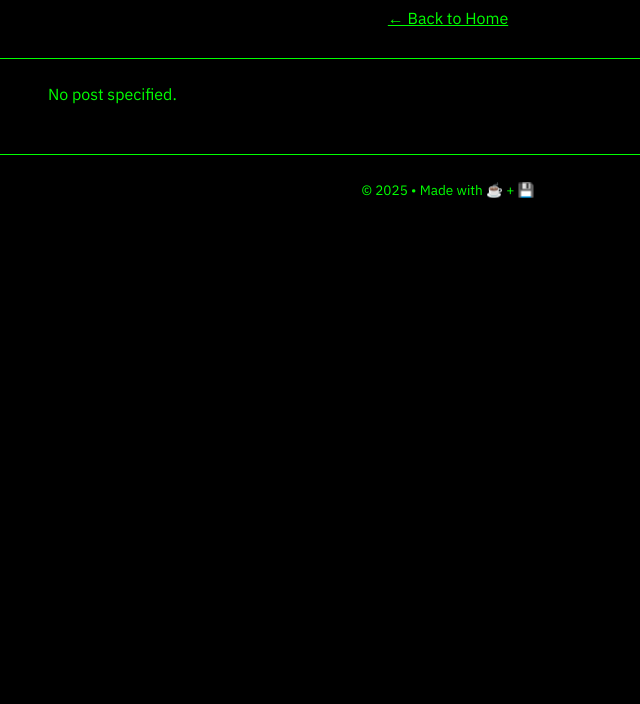
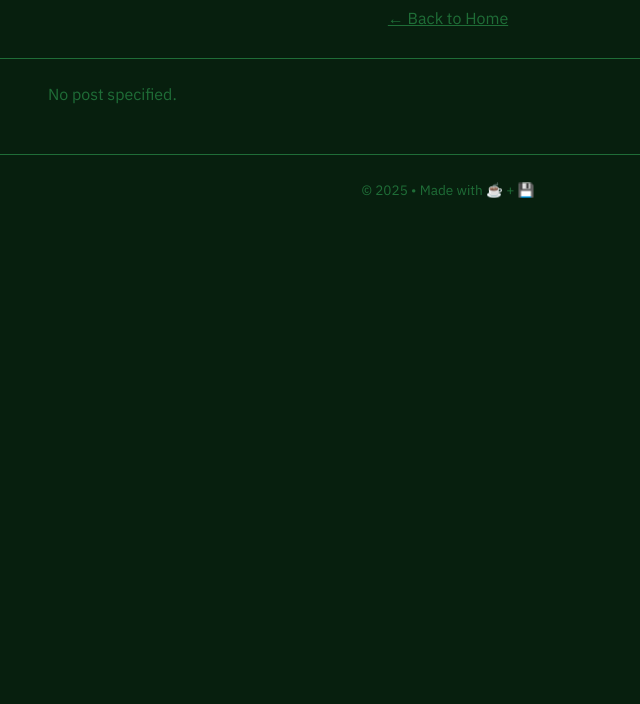
Before and after one commit to Eru078/Sites, a plain HTML site: page post.html in a window 1280 px wide. Shown: the part 96-800 px from the top of the page, without its empty margins (192-832 px from the left). Drawn offline with nearby package versions, Linux system fonts and the light colour scheme.

Commit message:
Update post.html

```diff
--- a/post.html
+++ b/post.html
@@ -7,12 +7,12 @@
   <link href="https://fonts.googleapis.com/css2?family=IBM+Plex+Sans&display=swap" rel="stylesheet" />
   <style>
     :root {
-      --green: #00FF00;
+      --green: #1f6d37;
     }
 
     body {
       margin: 0;
-      background: #000;
+      background: #071f0e;
       color: var(--green);
       font-family: 'IBM Plex Sans', sans-serif;
       font-size: 1rem;
@@ -20,7 +20,7 @@
     }
 
     header, footer {
-      background: #000;
+      background: #071f0e;
       color: var(--green);
       padding: 0.8rem;
       text-align: center;
```
